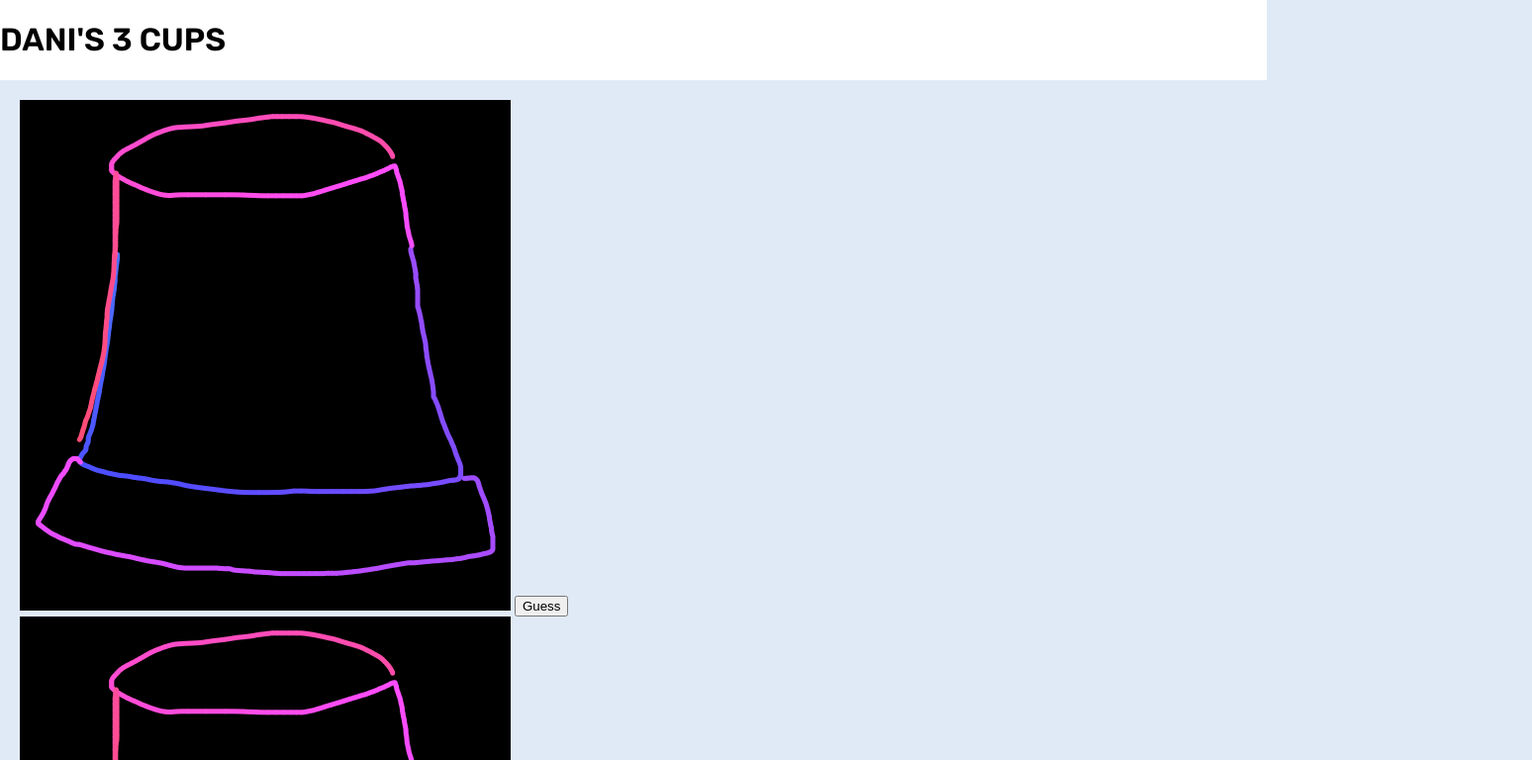
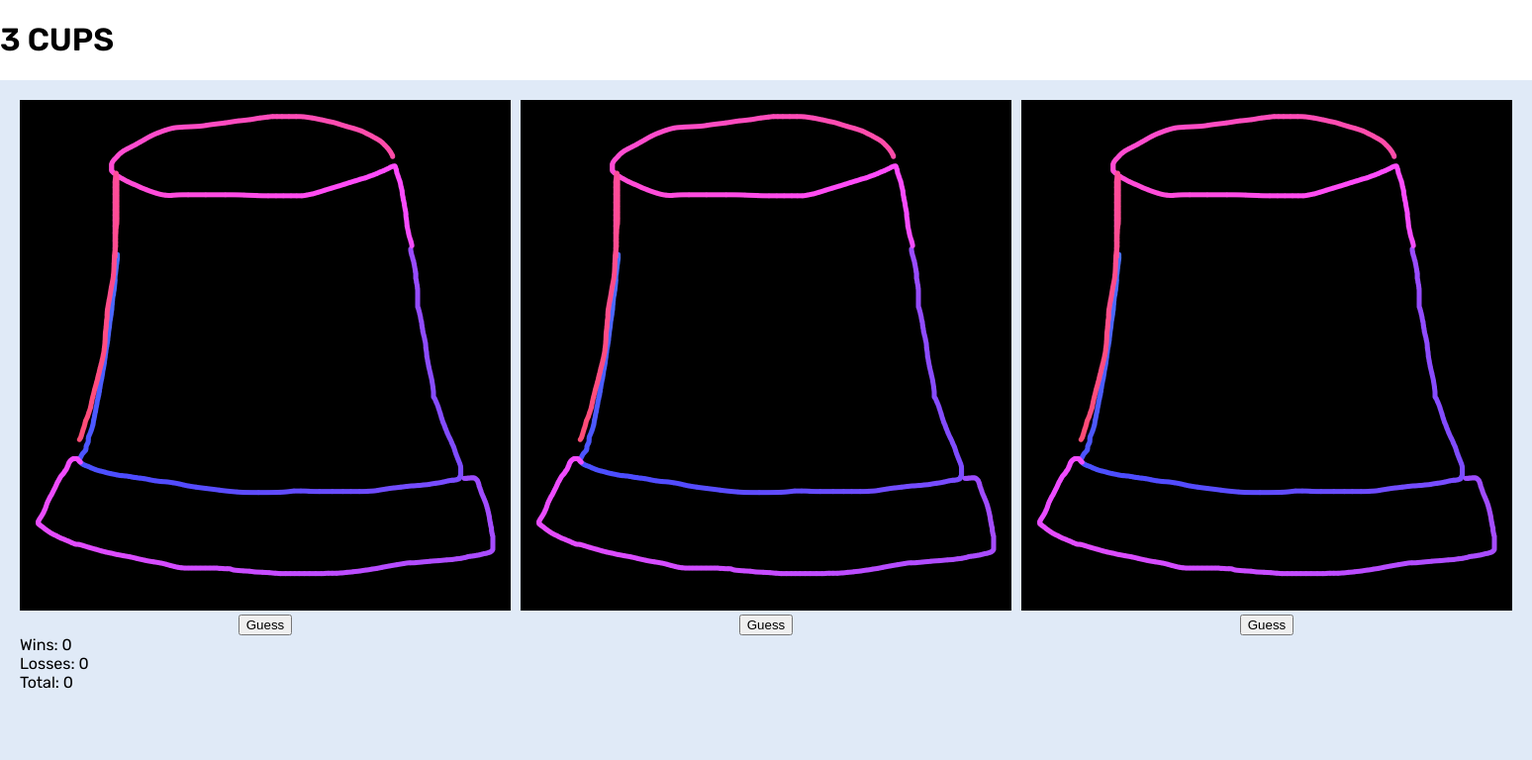
Before and after one commit to Grey-Altr/shell-game, a plain HTML site: page index.html in a window 1280 px wide. Shown: the top 768 px of the page at 99% size, 1548 px wide, since content can reach past the window. Drawn offline with Linux system fonts and the light colour scheme.

Commit message:
added flex to assets and buttons

```diff
--- a/index.html
+++ b/index.html
@@ -17,7 +17,7 @@
 
 <body>
     <header>
-        <h1>DANI'S 3 CUPS</h1>
+        <h1>3 CUPS</h1>
     </header>
 
     <main>
@@ -25,15 +25,21 @@
             <div class="cups">
                 <div class="cup">
                     <img src="./assets/cup.png" id="cup-one-img" />
-                    <button id="cup-one-button">Guess</button>
+                    <div class="button-container">
+                        <button id="cup-one-button">Guess</button>
+                    </div>
                 </div>
                 <div class="cup">
                     <img src="./assets/cup.png" id="cup-two-img" />
-                    <button id="cup-two-button">Guess</button>
+                    <div class="button-container">
+                        <button id="cup-two-button">Guess</button>
+                    </div>
                 </div>
                 <div class="cup">
                     <img src="./assets/cup.png" id="cup-three-img" />
-                    <button id="cup-three-button">Guess</button>
+                    <div class="button-container">
+                        <button id="cup-three-button">Guess</button>
+                    </div>
                 </div>
             </div>
             <div class="results">
--- a/styles/global.css
+++ b/styles/global.css
@@ -22,10 +22,20 @@ header {
 
 main {
     padding: 20px;
+}
+
+.cups {
     display: flex;
-    flex-direction: column;
+    flex-direction: row;
     justify-content: center;
+    align-items: flex-start;
+    gap: 10px;
+}
 
+.button-container {
+    display: flex;
+    flex-direction: row;
+    justify-content: center;
 }
 
 footer {
```
Also changed, not shown: assets/html_css_js.png (deleted), 1 other file.
